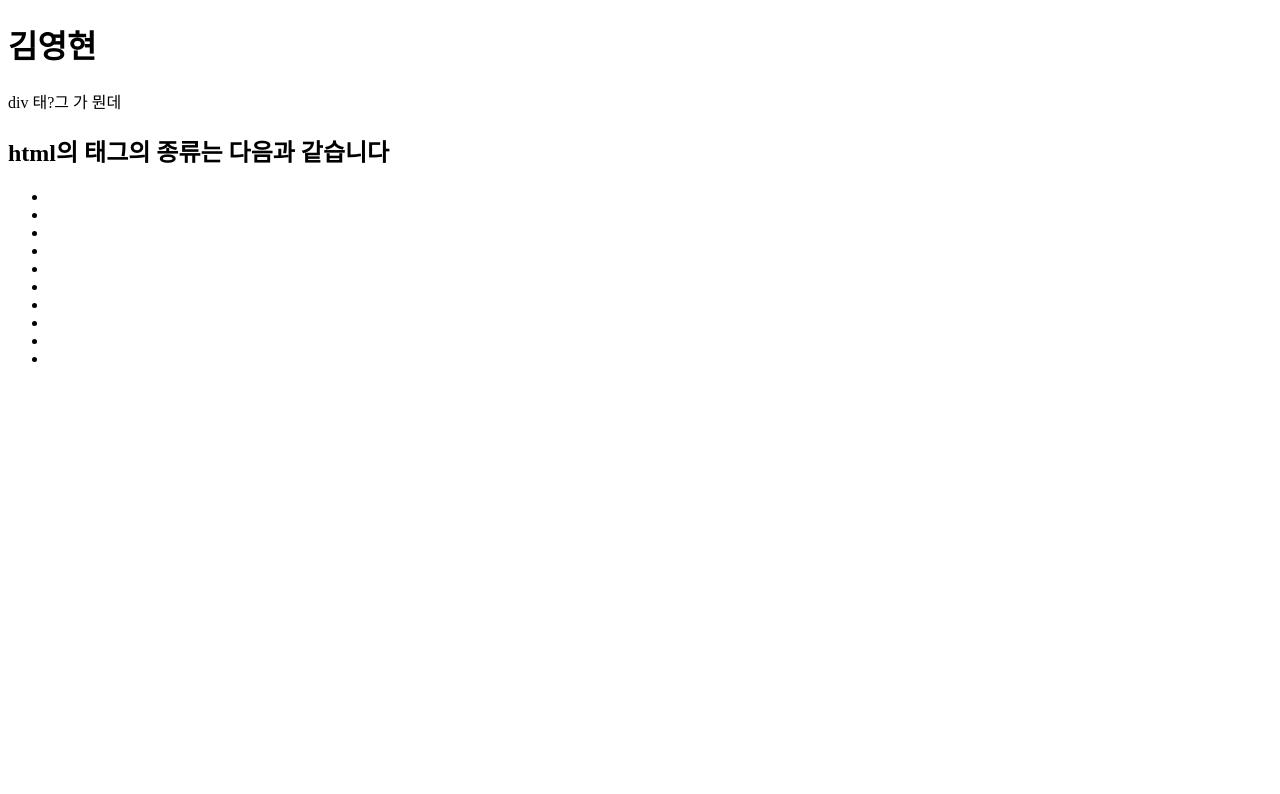
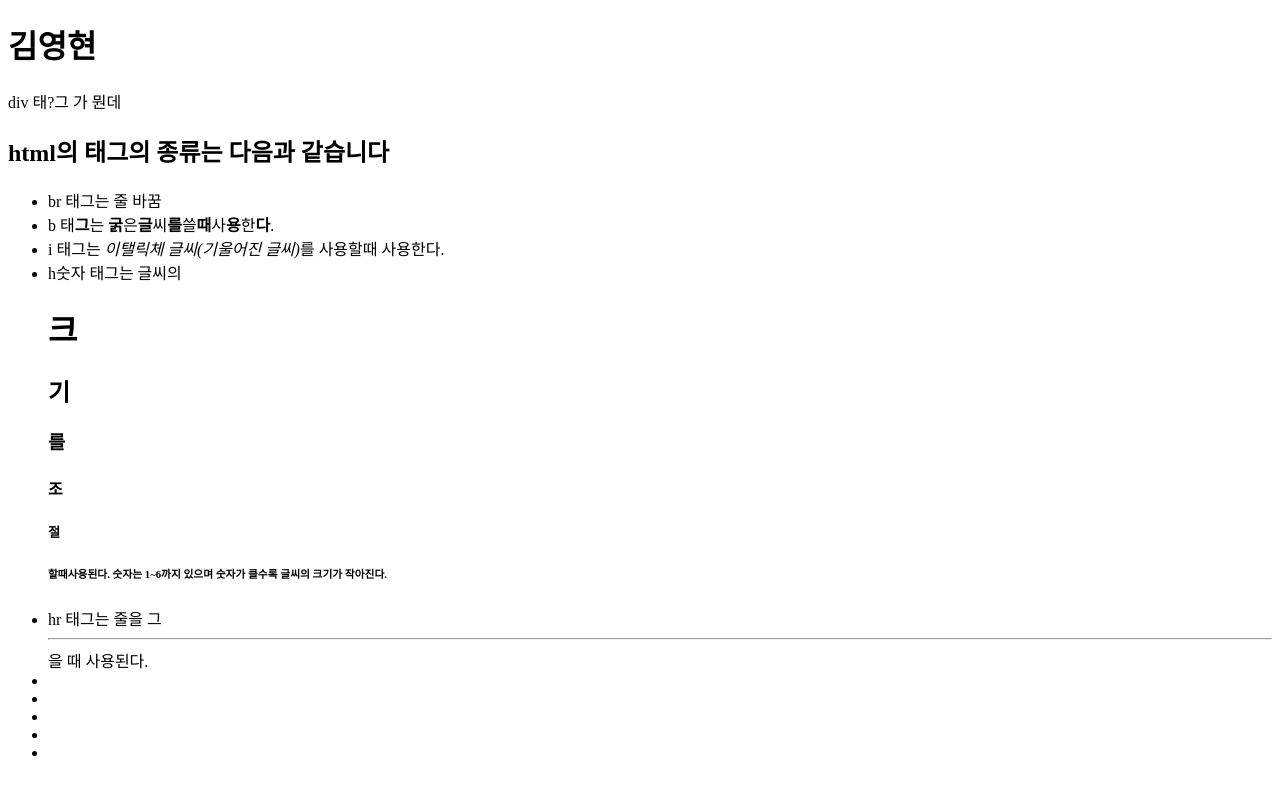
Before and after one commit to SuperNoobChallenge/HTML03, a plain HTML site: page index.html in a window 1280 px wide. Drawn offline with Linux system fonts and the light colour scheme.

Commit message:
5개 추가

```diff
--- a/index.html
+++ b/index.html
@@ -10,11 +10,11 @@
     <div>div 태?그 가 뭔데</div>
     <h2> html의 태그의 종류는 다음과 같습니다 </h2>
     <ul>
-        <li></li>
-        <li></li>
-        <li></li>
-        <li></li>
-        <li></li>
+        <li>br 태그는 줄 바꿈</li>
+        <li>b 태<b>그</b>는 <b>굵</b>은<b>글</b>씨<b>를</b>쓸<b>때</b>사<b>용</b>한<b>다</b>.</li>
+        <li>i 태그는 <i>이탤릭체 글씨(기울어진 글씨)</i>를 사용할때 사용한다.</li>
+        <li>h숫자 태그는 글씨의 <h1>크</h1><h2>기</h2><h3>를</h3><h4>조</h4><h5>절</h5><h6>할때사용된다. 숫자는 1~6까지 있으며 숫자가 클수록 글씨의 크기가 작아진다.</h6></li>
+        <li>hr 태그는 줄을 그<hr>을 때 사용된다. </li>
         <li></li>
         <li></li>
         <li></li>
```
